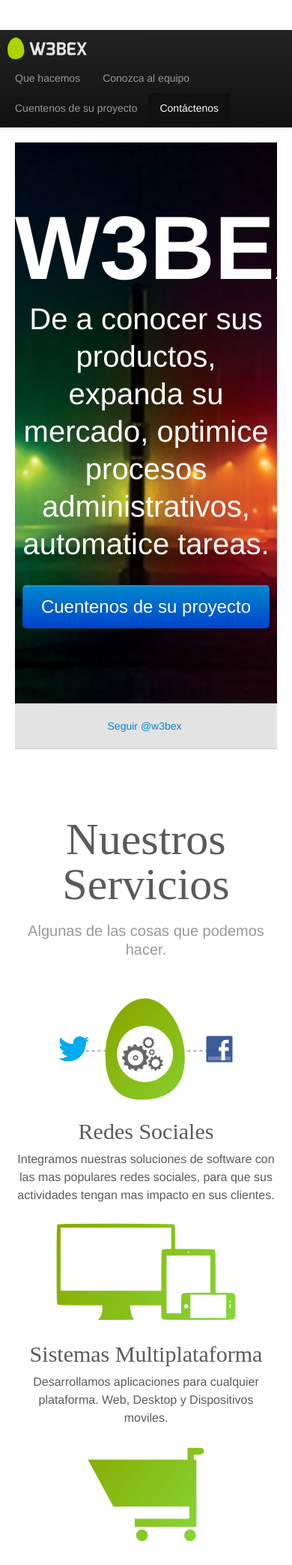
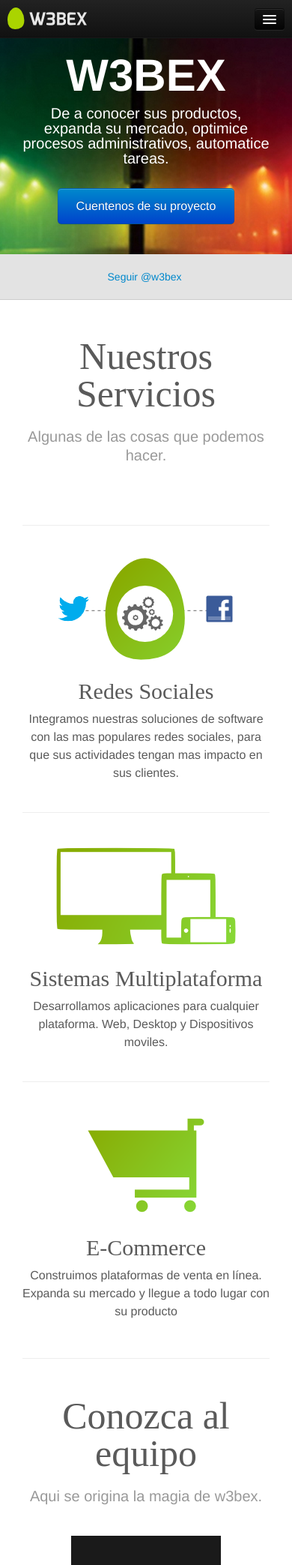
Before and after one commit to leferreyra/w3bex-website, a Django app: template templates/index.html in a window 390 px wide; the page is wider, and only the part inside the window is pictured. Shown: the top 2087 px of that part at 75% size. Run offline with Django 3.2, Linux system fonts and the light colour scheme; the template is opened without the code that fills it, so the values that code supplies are empty; some libraries are stand-ins or nearby versions.

Commit message:
Compatibilidad con tablets y smartphones lista.

```diff
--- a/static/css/less/main.less
+++ b/static/css/less/main.less
@@ -171,7 +171,7 @@ footer {
 
 .project {
   text-align: left;
-  width: 800px;
+  max-width: 800px;
   height: 370px;
   margin: 0px auto 0px;
 }
@@ -204,3 +204,108 @@ footer {
   position: relative;
   top: -3px;
 }
+
+
+// Responseive Stuff
+
+@media (min-width: 768px) and (max-width: 979px) {
+  body {
+    padding: 0px;
+    margin-top:0px;
+  }
+  .navbar-fixed-top {
+    margin-bottom: 0px;
+  }
+}
+
+
+@media (max-width: 767px) {
+  .splash {
+    padding: 40px 0px;
+    h1 {
+      font-size: 100px;
+      line-height: 100px;
+    }
+    p {
+      font-size: 20px;
+      line-height: 20px;
+    }
+    .btn {
+      font-size: 20px;
+    }
+  }
+  .container {
+    margin: 0px 30px;
+  }
+  body {
+    padding: 0px;
+    margin-top:0px;
+  }
+  .navbar-fixed-top {
+    margin-bottom: 0px;
+    margin-left: 0px;
+    margin-right: 0px;
+    .container {
+      margin: 0px;
+    }
+  }
+  .marketing {
+    h1 {
+      font-size: 50px;
+      line-height: 50px;
+      padding: 40px 0px 10px;
+    }
+    hr {
+      margin: 40px 0px 0px;
+    }
+  }
+}
+
+
+@media (max-width: 480px) {
+  .splash {
+    padding: 10px 0px;
+    h1 {
+      font-size: 60px;
+      line-height: 60px;
+    }
+    p {
+      font-size: 20px;
+      line-height: 20px;
+    }
+    .btn {
+      font-size: 16px;
+    }
+  }
+  .social {
+    height: auto;
+  }
+  .container {
+    margin: 0px 30px;
+  }
+  .marketing hr.visible-phone {
+    margin-bottom: 30px;
+  }
+  body {
+    padding: 0px;
+    margin-top:0px;
+  }
+  .navbar-fixed-top {
+    margin-bottom: 0px;
+    margin-left: 0px;
+    margin-right: 0px;
+    .container {
+      margin: 0px;
+    }
+  }
+  .marketing {
+    h1 {
+      font-size: 50px;
+      line-height: 50px;
+      padding: 40px 0px 10px;
+    }
+    hr {
+      margin: 40px 0px 0px;
+    }
+  }
+}
--- a/static/css/main.css
+++ b/static/css/main.css
@@ -141,7 +141,7 @@ footer a:hover {
 }
 .project {
   text-align: left;
-  width: 800px;
+  max-width: 800px;
   height: 370px;
   margin: 0px auto 0px;
 }
@@ -167,3 +167,96 @@ footer a:hover {
   position: relative;
   top: -3px;
 }
+@media (min-width: 768px) and (max-width: 979px) {
+  body {
+    padding: 0px;
+    margin-top: 0px;
+  }
+  .navbar-fixed-top {
+    margin-bottom: 0px;
+  }
+}
+@media (max-width: 767px) {
+  .splash {
+    padding: 40px 0px;
+  }
+  .splash h1 {
+    font-size: 100px;
+    line-height: 100px;
+  }
+  .splash p {
+    font-size: 20px;
+    line-height: 20px;
+  }
+  .splash .btn {
+    font-size: 20px;
+  }
+  .container {
+    margin: 0px 30px;
+  }
+  body {
+    padding: 0px;
+    margin-top: 0px;
+  }
+  .navbar-fixed-top {
+    margin-bottom: 0px;
+    margin-left: 0px;
+    margin-right: 0px;
+  }
+  .navbar-fixed-top .container {
+    margin: 0px;
+  }
+  .marketing h1 {
+    font-size: 50px;
+    line-height: 50px;
+    padding: 40px 0px 10px;
+  }
+  .marketing hr {
+    margin: 40px 0px 0px;
+  }
+}
+@media (max-width: 480px) {
+  .splash {
+    padding: 10px 0px;
+  }
+  .splash h1 {
+    font-size: 60px;
+    line-height: 60px;
+  }
+  .splash p {
+    font-size: 20px;
+    line-height: 20px;
+  }
+  .splash .btn {
+    font-size: 16px;
+  }
+  .social {
+    height: auto;
+  }
+  .container {
+    margin: 0px 30px;
+  }
+  .marketing hr.visible-phone {
+    margin-bottom: 30px;
+  }
+  body {
+    padding: 0px;
+    margin-top: 0px;
+  }
+  .navbar-fixed-top {
+    margin-bottom: 0px;
+    margin-left: 0px;
+    margin-right: 0px;
+  }
+  .navbar-fixed-top .container {
+    margin: 0px;
+  }
+  .marketing h1 {
+    font-size: 50px;
+    line-height: 50px;
+    padding: 40px 0px 10px;
+  }
+  .marketing hr {
+    margin: 40px 0px 0px;
+  }
+}
--- a/templates/index.html
+++ b/templates/index.html
@@ -143,20 +143,30 @@ function showError(){
 {% block body %}
 
 
-
-
 <!-- Barra de navegacion -->
 
 <div class="navbar navbar-inverse navbar-fixed-top">
   <div class="navbar-inner">
     <div class='container'>
+
+    <!-- .btn-navbar is used as the toggle for collapsed navbar content -->
+    <a class="btn btn-navbar" data-toggle="collapse" data-target=".nav-collapse">
+      <span class="icon-bar"></span>
+      <span class="icon-bar"></span>
+      <span class="icon-bar"></span>
+    </a>
+
     <a class="logo" href="./"><img src='{{ STATIC_URL }}img/w3bex-logo.png'></a>
+
+    <div class='nav-collapse collapse'>
       <ul class="nav pull-right">
         <li class=""><a href="#services">Que hacemos</a></li>
         <li><a href="#team">Conozca al equipo</a></li>
         <li><a href="#budget">Cuentenos de su proyecto</a></li>
         <li><a href="#contact">Contáctenos</a></li>
       </ul>
+    </div>
+
     </div>
   </div>
 </div>
@@ -200,6 +210,7 @@ function showError(){
     <p class='frase-seccion'>Algunas de las cosas que podemos hacer.</p>
     <div class='row-fluid'>
       <div class='span4'>
+        <hr class='visible-phone'>
         <img src='{{ STATIC_URL }}img/social.png'>
         <h2>Redes Sociales</h2>
         <p>Integramos nuestras soluciones de software con las mas
@@ -207,12 +218,14 @@ function showError(){
         mas impacto en sus clientes.</p>
       </div>
       <div class='span4'>
+        <hr class='visible-phone'>
         <img src='{{ STATIC_URL }}img/multi-platform.png'>
         <h2>Sistemas Multiplataforma</h2>
         <p>Desarrollamos aplicaciones para cualquier plataforma.
         Web, Desktop y Dispositivos moviles.</p>
       </div>
       <div class='span4'>
+        <hr class='visible-phone'>
         <img src='{{ STATIC_URL }}img/ecommerce.png'>
         <h2>E-Commerce</h2>
         <p>Construimos plataformas de venta en línea.
```
Lines whose indentation alone changed are shown as unchanged.
